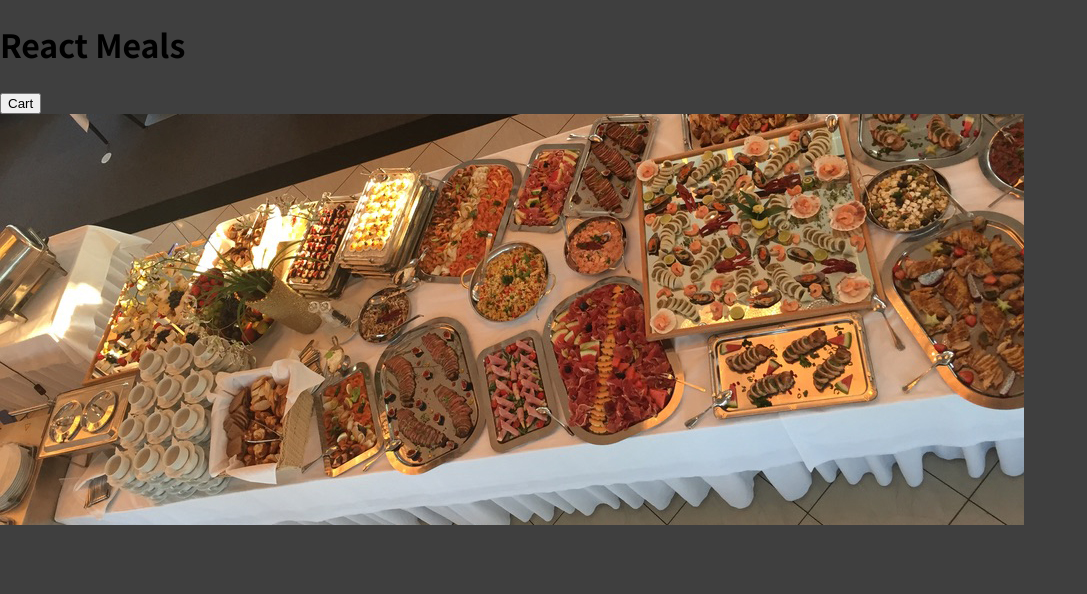
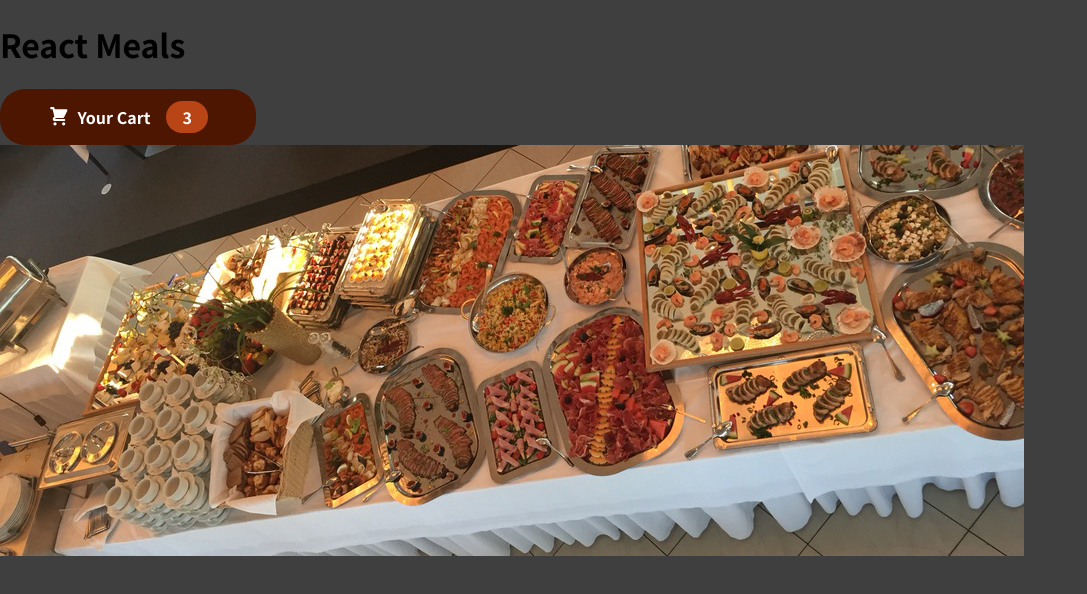
Before and after one commit to lucioxx89/Food_Order_App_React, a React (Create React App) app: page / in a window 1280 px wide. Shown: the top 594 px of the page, without its empty margins (0-1087 px from the left). Built offline with nearby package versions, Linux system fonts and the light colour scheme.

Commit message:
add Cart component with style

```diff
--- /dev/null
+++ b/src/components/Cart/CartIcon.js
@@ -0,0 +1,13 @@
+const CartIcon = () => {
+  return (
+    <svg
+      xmlns="http://www.w3.org/2000/svg"
+      viewBox="0 0 20 20"
+      fill="currentColor"
+    >
+      <path d="M3 1a1 1 0 000 2h1.22l.305 1.222a.997.997 0 00.01.042l1.358 5.43-.893.892C3.74 11.846 4.632 14 6.414 14H15a1 1 0 000-2H6.414l1-1H14a1 1 0 00.894-.553l3-6A1 1 0 0017 3H6.28l-.31-1.243A1 1 0 005 1H3zM16 16.5a1.5 1.5 0 11-3 0 1.5 1.5 0 013 0zM6.5 18a1.5 1.5 0 100-3 1.5 1.5 0 000 3z" />
+    </svg>
+  );
+};
+
+export default CartIcon;
--- a/src/components/Layout/Header.js
+++ b/src/components/Layout/Header.js
@@ -1,5 +1,7 @@
 import React from "react";
 import mealsImage from "../../assets/meals (1).jpg";
+import HeaderCartButton from "./HeaderCartButton";
+
 import classes from "../Layout/Header.Module.css";
 
 const Header = (props) => {
@@ -7,7 +9,7 @@
     <React.Fragment>
       <header className={classes.header}>
         <h1>React Meals</h1>
-        <button>Cart</button>
+        <HeaderCartButton />
       </header>
       <div className={classes["main-image"]}>
         <img src={mealsImage} alt="mealsImage" />
--- /dev/null
+++ b/src/components/Layout/HeaderCartButton.js
@@ -0,0 +1,18 @@
+import React from "react";
+import CartIcon from "../Cart/CartIcon";
+
+import classes from "../Layout/HeaderCartButton.module.css";
+
+const HeaderCartButton = (props) => {
+  return (
+    <button className={classes.button}>
+      <span className={classes.icon}>
+        <CartIcon />
+      </span>
+      <span>Your Cart</span>
+      <span className={classes.badge}>3</span>
+    </button>
+  );
+};
+
+export default HeaderCartButton;
--- /dev/null
+++ b/src/components/Layout/HeaderCartButton.module.css
@@ -0,0 +1,59 @@
+.button {
+  cursor: pointer;
+  font: inherit;
+  border: none;
+  background-color: #4d1601;
+  color: white;
+  padding: 0.75rem 3rem;
+  display: flex;
+  justify-content: space-around;
+  align-items: center;
+  border-radius: 25px;
+  font-weight: bold;
+}
+
+.button:hover,
+.button:active {
+  background-color: #2c0d00;
+}
+
+.icon {
+  width: 1.35rem;
+  height: 1.35rem;
+  margin-right: 0.5rem;
+}
+
+.badge {
+  background-color: #b94517;
+  padding: 0.25rem 1rem;
+  border-radius: 25px;
+  margin-left: 1rem;
+  font-weight: bold;
+}
+
+.button:hover .badge,
+.button:active .badge {
+  background-color: #92320c;
+}
+
+.bump {
+  animation: bump 300ms ease-out;
+}
+
+@keyframes bump {
+  0% {
+    transform: scale(1);
+  }
+  10% {
+    transform: scale(0.9);
+  }
+  30% {
+    transform: scale(1.1);
+  }
+  50% {
+    transform: scale(1.15);
+  }
+  100% {
+    transform: scale(1);
+  }
+}
```
Also changed, not shown: 1 other file (tests, documents, lock files or other folders).
